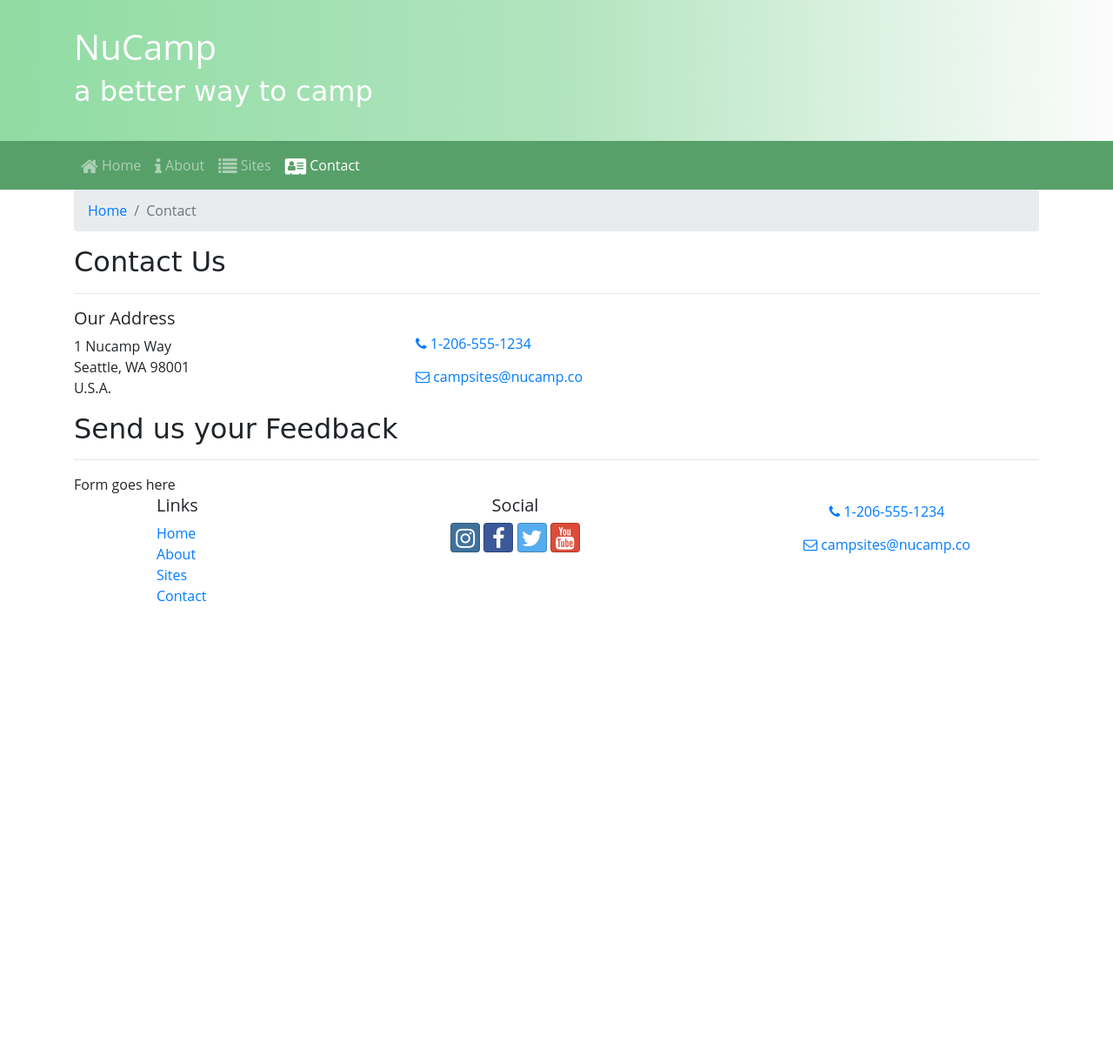
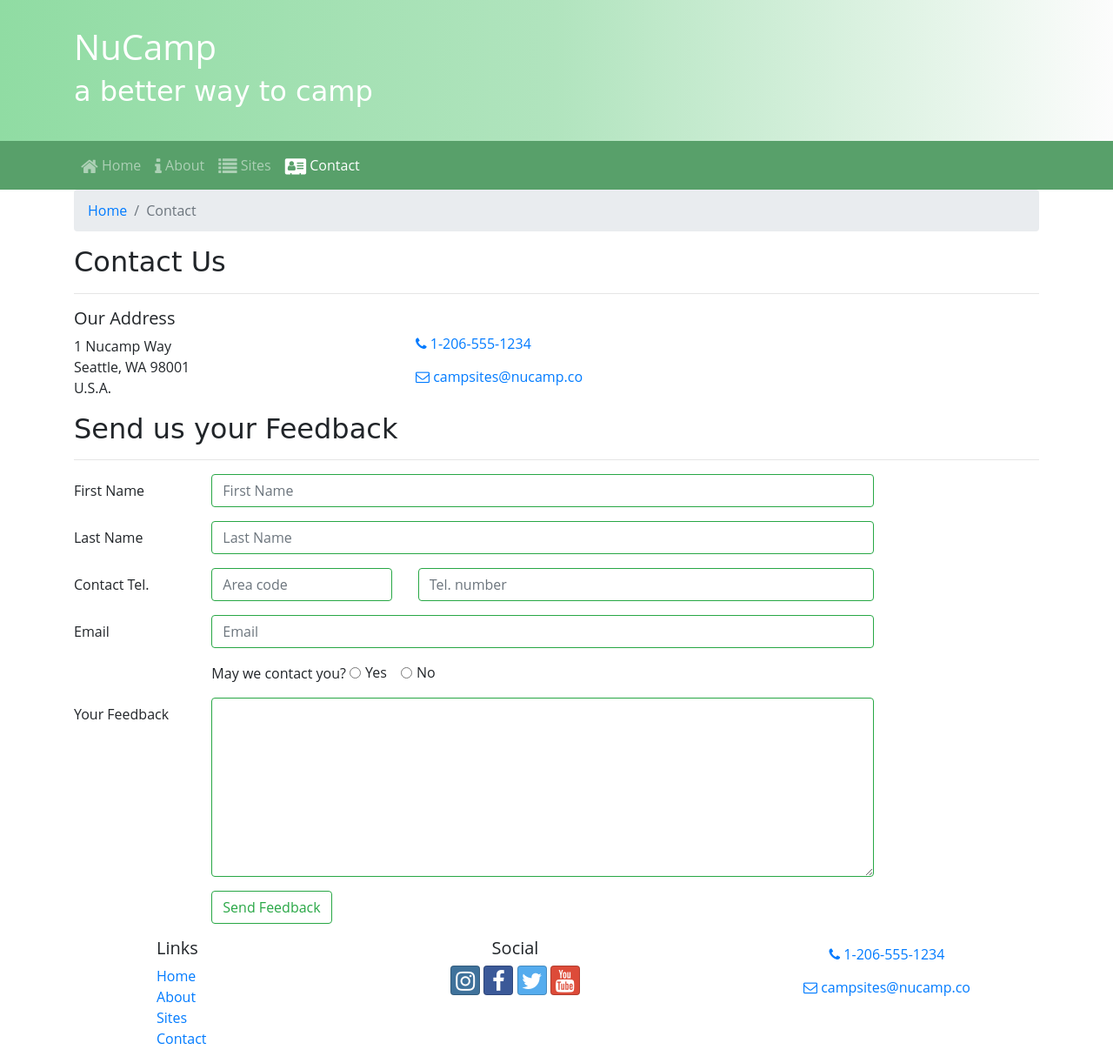
Before and after one commit to KevinRay13/Bootstrap-a-new-beginning, a website: page contactus.html in a window 1280 px wide. Shown: the whole page at 87% size. Before the commit the page ends 800 px from the top, so only its background shows below. Drawn offline with nearby package versions, Linux system fonts and the light colour scheme; files that its build step writes are made by us from their sources.

Commit message:
contact forms

```diff
--- a/contactus.html
+++ b/contactus.html
@@ -8,16 +8,22 @@
     <meta name="viewport" content="width=device-width, initial-scale=1" />
 
     <!-- Bootstrap CSS -->
-    <link rel="stylesheet" href="./contactus_files/bootstrap.min.css" />
+    <link
+      rel="stylesheet"
+      href="node_modules/bootstrap/dist/css/bootstrap.min.css"
+    />
 
     <!-- Additional CSS must be placed after Bootstrap CSS -->
-    <link rel="stylesheet" href="./contactus_files/font-awesome.min.css" />
+    <link
+      rel="stylesheet"
+      href="node_modules/font-awesome/css/font-awesome.min.css"
+    />
     <link
       rel="stylesheet"
       href="node_modules/bootstrap-social/bootstrap-social.css"
     />
     <link rel="stylesheet" href="./contactus_files/css" />
-    <link rel="stylesheet" href="./contactus_files/styles.css" />
+    <link rel="stylesheet" href="./styles.css" />
 
     <title>NuCamp: A Better Way To Camp</title>
   </head>
@@ -47,30 +53,22 @@
         <div class="collapse navbar-collapse" id="nucampNavbar">
           <ul class="navbar-nav">
             <li class="nav-item">
-              <a
-                class="nav-link"
-                href="https://learn.nucamp.co/pluginfile.php/19013/mod_book/chapter/3108/index.html"
+              <a class="nav-link" href="index.html"
                 ><i class="fa fa-home fa-lg"></i> Home</a
               >
             </li>
             <li class="nav-item">
-              <a
-                class="nav-link"
-                href="https://learn.nucamp.co/pluginfile.php/19013/mod_book/chapter/3108/aboutus.html"
+              <a class="nav-link" href="aboutus.html"
                 ><i class="fa fa-info fa-lg"></i> About</a
               >
             </li>
             <li class="nav-item">
-              <a
-                class="nav-link"
-                href="https://learn.nucamp.co/pluginfile.php/19013/mod_book/chapter/3108/contactus.html#"
+              <a class="nav-link" href="#"
                 ><i class="fa fa-list fa-lg"></i> Sites</a
               >
             </li>
             <li class="nav-item active">
-              <a
-                class="nav-link"
-                href="https://learn.nucamp.co/pluginfile.php/19013/mod_book/chapter/3108/contactus.html#"
+              <a class="nav-link" href="contactus.html"
                 ><i class="fa fa-address-card fa-lg"></i> Contact</a
               >
             </li>
@@ -84,10 +82,7 @@
         <div class="col">
           <ol class="breadcrumb">
             <li class="breadcrumb-item">
-              <a
-                href="https://learn.nucamp.co/pluginfile.php/19013/mod_book/chapter/3108/index.html"
-                >Home</a
-              >
+              <a href="index.html">Home</a>
             </li>
             <li class="breadcrumb-item active">Contact</li>
           </ol>
@@ -124,7 +119,115 @@
           <hr />
         </div>
         <div class="col-md-10">
-          Form goes here
+          <form>
+            <div class="form-group row">
+              <label for="firstName" class="col-md-2 col-form-label"
+                >First Name</label
+              >
+              <div class="col-md-10">
+                <input
+                  type="text"
+                  class="form-control is-valid"
+                  id="firstName"
+                  name="firstName"
+                  placeholder="First Name"
+                />
+              </div>
+            </div>
+            <div class="form-group row">
+              <label for="lastName" class="col-md-2 col-form-label"
+                >Last Name</label
+              >
+              <div class="col-md-10">
+                <input
+                  type="text"
+                  class="form-control is-valid"
+                  id="lastName"
+                  name="lastName"
+                  placeholder="Last Name"
+                />
+              </div>
+            </div>
+            <div class="form-group row">
+              <label for="areaCode" class="col-md-2 col-form-label"
+                >Contact Tel.</label
+              >
+              <div class="col-5 col-md-3">
+                <input
+                  type="tel"
+                  class="form-control is-valid"
+                  id="areaCode"
+                  name="areaCode"
+                  placeholder="Area code"
+                />
+              </div>
+              <div class="col-7">
+                <input
+                  type="tel"
+                  class="form-control is-valid"
+                  name="telNum"
+                  placeholder="Tel. number"
+                />
+              </div>
+            </div>
+            <div class="form-group row">
+              <label for="email" class="col-md-2 col-form-label">Email</label>
+              <div class="col-md-10">
+                <input
+                  type="email"
+                  class="form-control is-valid"
+                  id="email"
+                  name="email"
+                  placeholder="Email"
+                />
+              </div>
+            </div>
+            <div class="form-group row">
+              <div class="col offset-md-2">
+                May we contact you?
+                <div class="form-check form-check-inline">
+                  <input
+                    type="radio"
+                    class="form-check-input"
+                    id="contactYes"
+                    name="contactRadios"
+                    value="yes"
+                  />
+                  <label for="contactYes" class="form-check-label">Yes</label>
+                </div>
+                <div class="form-check form-check-inline">
+                  <input
+                    type="radio"
+                    class="form-check-input "
+                    id="contactNo"
+                    name="contactRadios"
+                    value="no"
+                  />
+                  <label for="contactNo" class="form-check-label ">No</label>
+                </div>
+              </div>
+            </div>
+            <div class="form-group row">
+              <label for="feedback" class="col-md-2 col-form-label "
+                >Your Feedback</label
+              >
+              <div class="col-md-10">
+                <textarea
+                  class="form-control is-valid"
+                  id="feedback"
+                  name="feedback"
+                  rows="8"
+                ></textarea>
+              </div>
+            </div>
+            <div class="form-group row">
+              <div class="offset-md-2 col-md-10">
+                <button type="submit" class="btn btn-outline-success">
+                  Send Feedback
+                </button>
+              </div>
+            </div>
+          </form>
         </div>
       </div>
     </div>
```
Also changed, not shown: 2 other files.
